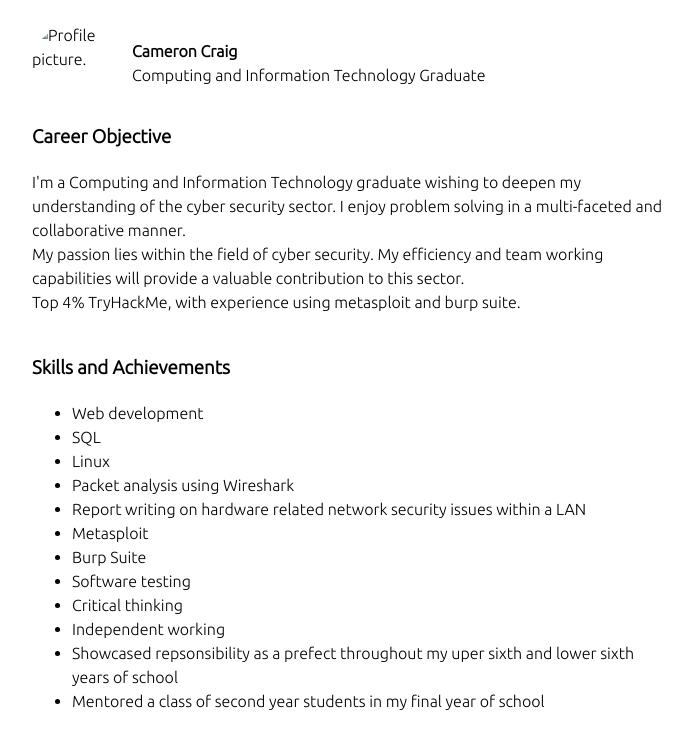
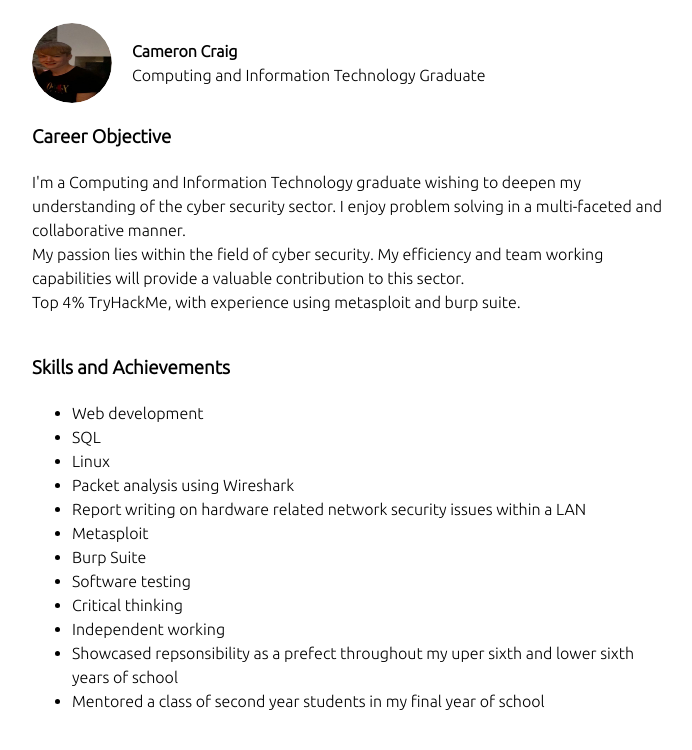
Before and after one commit to cameroncraig/cameroncraig, a plain HTML site: page index.html in a window 1280 px wide. Shown: the top 750 px of the page, without its empty margins (292-984 px from the left). Drawn offline with Linux system fonts and the light colour scheme.

Commit message:
Update index.html

```diff
--- a/index.html
+++ b/index.html
@@ -17,7 +17,7 @@
 <body>
     <div class="mainPage">
         <div class="profileBanner">
-            <img id="profilePicture" src="img/test.jpg" alt="Profile picture."></img>
+            <img id="profilePicture" src="img/profile.jpg" alt="Profile picture."></img>
             <div id="profileText">
                 <p>
                     <strong>Cameron Craig </strong></br>
```
